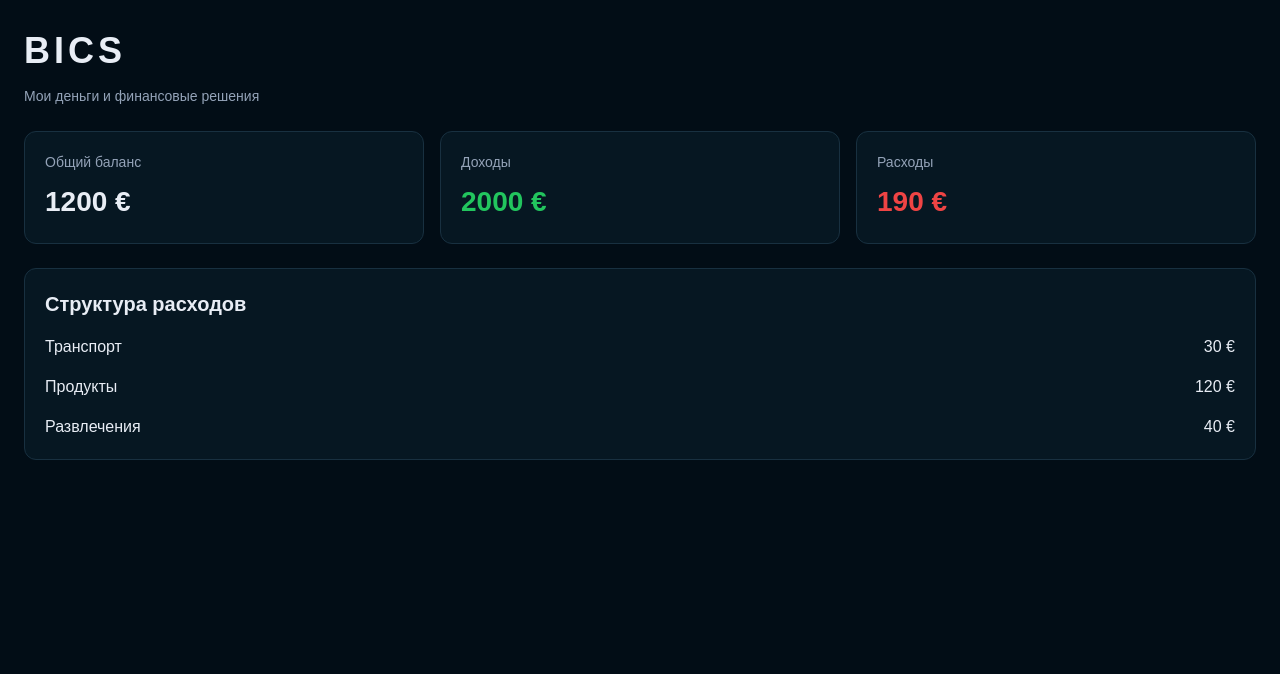
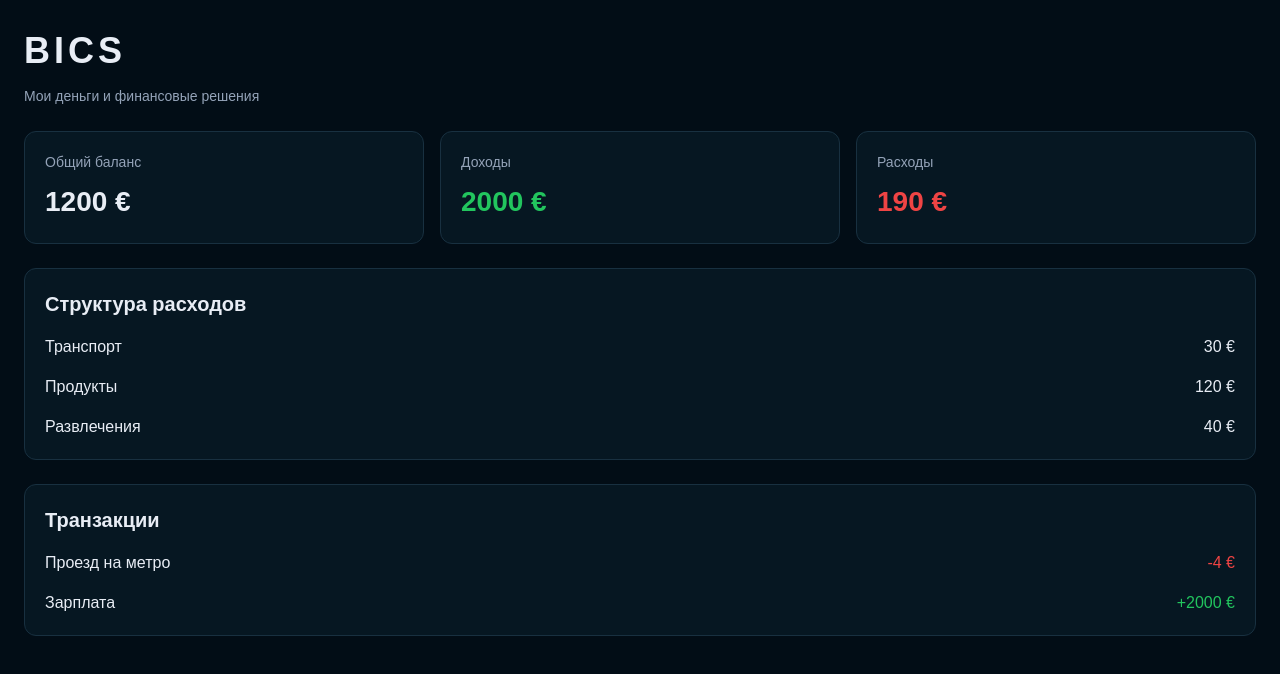
Before and after one commit to iwan-semjonow-dev/BICS, a React (Vite) app: page / in a window 1280 px wide. Shown: the top 674 px of the page. Built offline with nearby package versions, Linux system fonts and the light colour scheme.

Commit message:
Add transaction list with income and expense styles

```diff
--- a/src/App.tsx
+++ b/src/App.tsx
@@ -2,6 +2,8 @@ import Header from "./components/Header/Header";
 import "./App.css"
 import Balance from "./components/Balance/Balance";
 import ExpenseStructure from "./components/ExpenseStructure/ExpenseStructure";
+import Transactions from "./components/Transactions/Transactions";
+import type { Transaction } from "./components/Transactions/Transactions";
 
 function App() {
 
@@ -16,6 +18,24 @@ function App() {
     0
   )
 
+  const transactions: Transaction[] = [
+    {
+      id: 1,
+      title: "Проезд на метро",
+      category: "Транспорт",
+      amount: 4,
+      type: "expense"
+    },
+
+    {
+      id: 2,
+      title: "Зарплата",
+      category: "Доход",
+      amount: 2000,
+      type: "income"
+    }
+  ]
+
   return (
     <div className="app">
       <Header />
@@ -25,6 +45,7 @@ function App() {
         <Balance amount={totalExpenses} title="Расходы" variant="expense" />
       </div>
       <ExpenseStructure expenses={expenses} />
+      <Transactions transactions={transactions} />
     </div>
   )
 }
--- /dev/null
+++ b/src/components/Transactions/Transactions.css
@@ -0,0 +1,25 @@
+.transactions {
+    padding: 20px;
+    background-color: #061722;
+    border: 1px solid #183040;
+    border-radius: 12px;
+}
+
+.transactions h2 {
+    margin: 0;
+    font-size: 20px;
+}
+
+.transaction-row {
+    display: flex;
+    justify-content: space-between;
+    margin-top: 16px;
+}
+
+.transaction-amount--income {
+    color: #22c55e;
+}
+
+.transaction-amount--expense {
+    color: #ef4444;
+}
--- /dev/null
+++ b/src/components/Transactions/Transactions.tsx
@@ -0,0 +1,33 @@
+import "./Transactions.css"
+
+export type Transaction = {
+    id: number;
+    title: string;
+    category: string;
+    amount: number;
+    type: "income" | "expense"
+}
+
+type TransactionsProps = {
+    transactions: Transaction[];
+}
+
+function Transactions({ transactions }: TransactionsProps) {
+    return (
+        <section className="transactions">
+            <h2>Транзакции</h2>
+            {transactions.map((transaction) => (
+                <div className="transaction-row" key={transaction.id}>
+                    <span>{transaction.title}</span>
+                    <span className={`transaction-amount--${transaction.type}`}>
+                        {transaction.type === "income" ? "+" : "-"}
+                        {transaction.amount} €
+                    </span>
+                </div>
+            ))}
+        </section>
+
+    )
+}
+
+export default Transactions
```
